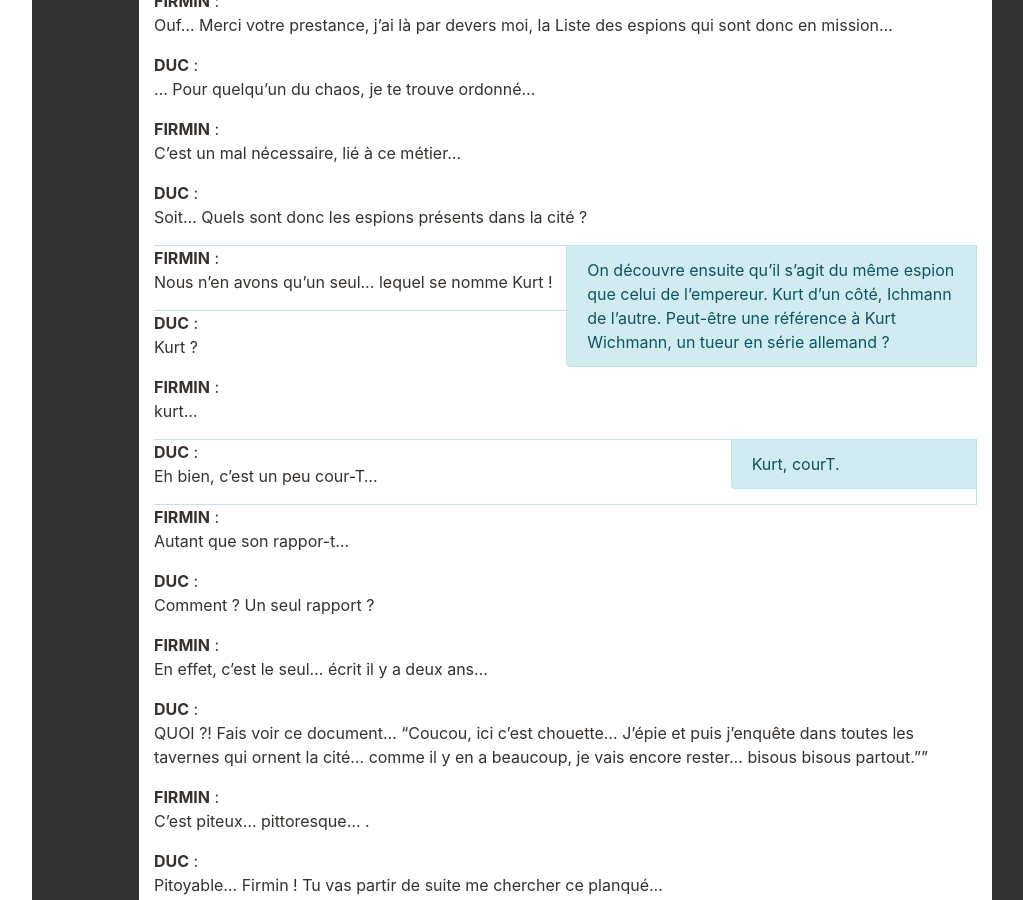
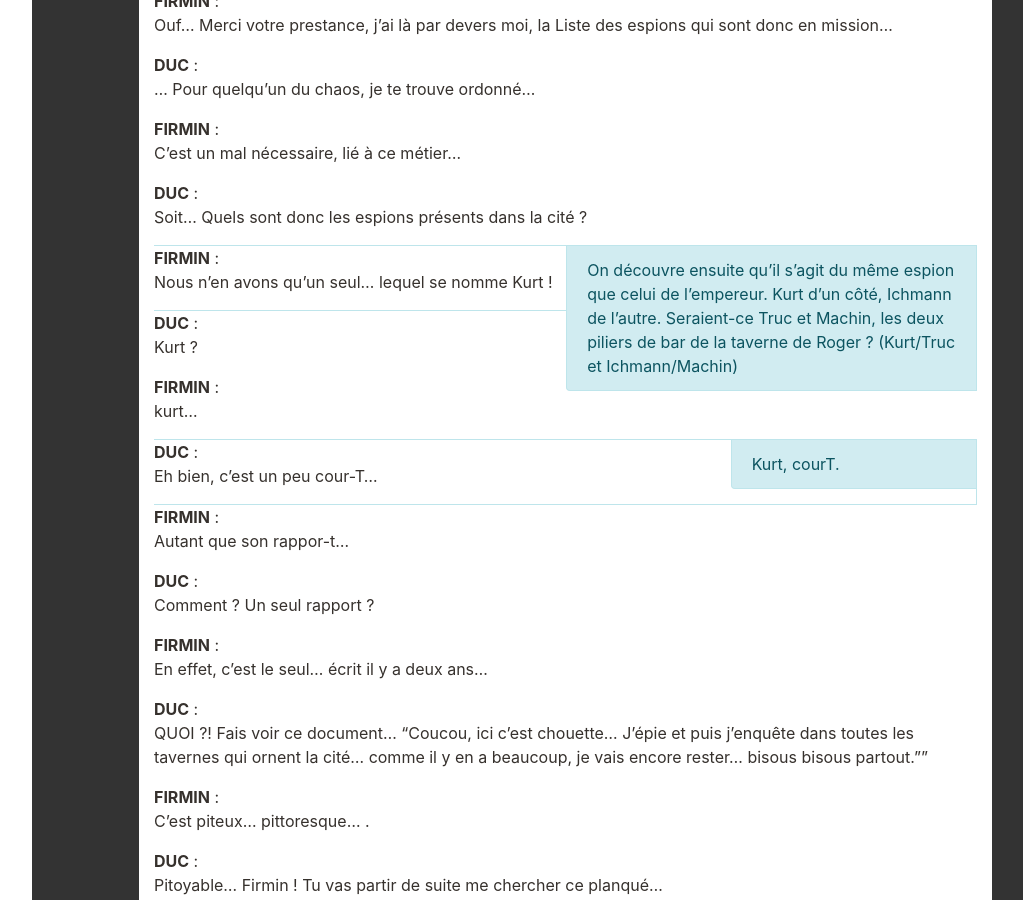
Before and after one commit to Neamar/sagas-mp3, a Jekyll site: the page built from Reflets/Reflets-17.html, in a window 1280 px wide and 900 px high, scrolled down 18052 px. Shown: the whole window, without its empty margins (181-1204 px from the left). Built offline with Jekyll 4.4.1, drawn with Linux system fonts in a browser that asks for light colours; comment, search, counter and statistics services are not loaded.

Commit message:
Kurt et Ichmann

```diff
--- a/Reflets/Reflets-17.html
+++ b/Reflets/Reflets-17.html
@@ -296,7 +296,7 @@ FIRMIN : Ouf… Merci votre prestance, j'ai là par devers moi, la Liste des esp
 DUC : … Pour quelqu'un du chaos, je te trouve ordonné…
 FIRMIN : C'est un mal nécessaire, lié à ce métier...
 DUC : Soit… Quels sont donc les espions présents dans la cité ?
-FIRMIN : Nous n'en avons qu'un seul… lequel se nomme Kurt !REF:On découvre ensuite qu'il s'agit du même espion que celui de l'empereur. Kurt d'un côté, Ichmann de l'autre. Peut-être une référence à Kurt Wichmann, un tueur en série allemand ?
+FIRMIN : Nous n'en avons qu'un seul… lequel se nomme Kurt !REF:On découvre ensuite qu'il s'agit du même espion que celui de l'empereur. Kurt d'un côté, Ichmann de l'autre. Seraient-ce Truc et Machin, les deux piliers de bar de la taverne de Roger ? (Kurt/Truc et Ichmann/Machin)
 DUC : Kurt ?
 FIRMIN : kurt...
 DUC : Eh bien, c'est un peu cour-T…JDM:Kurt, courT.
```
